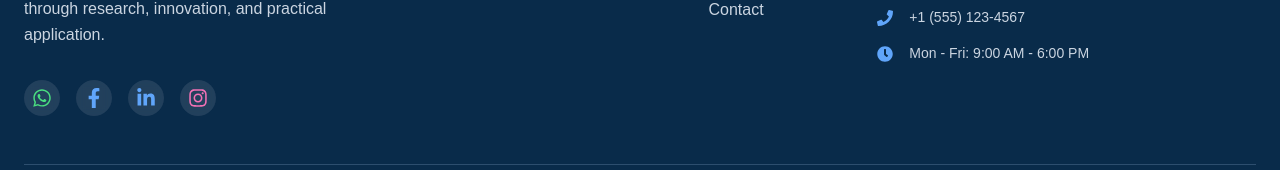
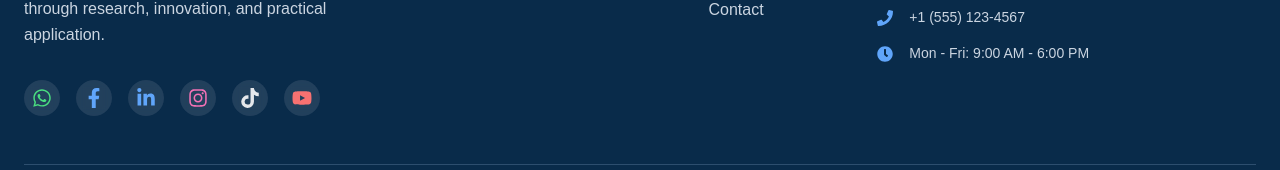
Before and after one commit to tensor-labz/tensor-labz-website, a React (Vite) app: page /contact-us in a window 1280 px wide. Shown: the part 976-1146 px from the top of the page. Built offline with nearby package versions, Linux system fonts and the light colour scheme; no server answers; a web font is replaced by a local one.

Commit message:
Merged in feature/TENSORLABS-9-social-media-added-tiktok (pull request #6)
chroe(SocialMedia):social Media Icons and Bug Fiexd

* chroe(SocialMedia):social Media Icons and Bug Fiexd

```diff
--- a/src/components/Page/Contactus/SocialMediaLinks.tsx
+++ b/src/components/Page/Contactus/SocialMediaLinks.tsx
@@ -2,10 +2,10 @@ import { memo } from "react";
 import { motion } from "framer-motion";
 import {
   FaLinkedin,
-  FaTwitter,
   FaFacebook,
   FaInstagram,
-  FaYoutube
+  FaYoutube,
+  FaTiktok
 } from 'react-icons/fa';
 import { useSocialMediaDataContext } from '../../../contexts/Api/SocialMediaContext';
 import { IconType } from "react-icons";
@@ -34,8 +34,8 @@ interface SocialMediaContextType {
 
 // Loading skeleton component with responsive layout
 const LoadingSkeleton = () => (
-  <div className="flex flex-col sm:flex-row justify-center items-center space-y-4 sm:space-y-0 sm:space-x-6 mt-10 bg-black mx-auto px-4">
-    <div className="h-6 w-24 bg-gray-700 rounded animate-pulse"></div>
+  <div className="flex flex-col sm:flex-row justify-center items-center space-y-4 sm:space-y-0 sm:space-x-6 mt-10 mx-auto px-4">
+    <div className="h-6 w-24 bg-blue-700 rounded animate-pulse"></div>
     <div className="flex justify-center items-center space-x-4">
       {[...Array(5)].map((_, index) => (
         <div
@@ -56,7 +56,6 @@ const ErrorMessage = ({ message }: { message: string }) => (
 
 const SocialMediaLinks = memo(() => {
   const { link_data, isLoading } = useSocialMediaDataContext() as SocialMediaContextType;
-
   // Social media configuration
   const socialMediaConfig: SocialMediaLink[] = [
     {
@@ -67,11 +66,11 @@ const SocialMediaLinks = memo(() => {
     {
       icon: FaFacebook,
       social_media: "FaceBook",
-      color: "text-blue-700 hover:text-blue-900",
+      color: "text-sky-700 hover:text-sky-900",
     },
     {
       icon: FaInstagram,
-      social_media: "Instagram", // Fixed typo
+      social_media: "Instragram", // Fixed typo
       color: "text-pink-600 hover:text-pink-800",
     },
     {
@@ -80,20 +79,20 @@ const SocialMediaLinks = memo(() => {
       color: "text-red-600 hover:text-red-800",
     },
     {
-      icon: FaTwitter,
-      social_media: "Twitter",
-      color: "text-blue-400 hover:text-blue-600",
+      icon: FaTiktok,
+      social_media: "TikTok",
+      color: "text-black-400 hover:text-black-600",
     }
   ];
 
   // Map social media data to configured links
-  const socialLinks= link_data?.social_media?.map((social: SocialMediaItem) => {
+  const socialLinks= link_data?.social_media?.map((social) => {
     const config = socialMediaConfig.find(
-      link => link.social_media.toLowerCase() === social.social_media.toLowerCase()
+      link => link.social_media === social?.social_media
     );
     return config ? { ...config, href: social.value } : null;
   }) || [];
-
+console.log("Mapped Social Links:", socialLinks);
   // Handle loading state
   if (isLoading) {
     return <LoadingSkeleton />;
--- a/src/components/layout/Footer.tsx
+++ b/src/components/layout/Footer.tsx
@@ -1,6 +1,6 @@
 import { memo } from 'react';
 import { motion } from 'framer-motion';
-import { FaFacebookF, FaLinkedinIn, FaInstagram, FaMapMarkerAlt, FaEnvelope, FaPhone, FaClock,FaWhatsapp } from 'react-icons/fa';
+import { FaFacebookF, FaLinkedinIn, FaInstagram, FaMapMarkerAlt, FaEnvelope, FaPhone, FaClock,FaWhatsapp,FaTiktok,FaYoutube } from 'react-icons/fa';
 import logo from "../../assets/images/logo.png";
 import { useServiceDataContext } from '../../contexts/Api/ServiceApiContext';
 
@@ -12,7 +12,8 @@ const Footer = () => {
     { icon: FaFacebookF, href: "https://facebook.com/tensorlabz", color: "text-blue-400 hover:text-blue-300" },
     { icon: FaLinkedinIn, href: "https://linkedin.com/company/tensorlabz", color: "text-blue-400 hover:text-blue-300" },
     { icon: FaInstagram, href: "https://instagram.com/tensorlabz", color: "text-pink-400 hover:text-pink-300" },
-    // { icon: FaGithub, href: "https://github.com/tensorlabz", color: "text-gray-400 hover:text-gray-300" }
+    { icon: FaTiktok, href: "https://github.com/tensorlabz", color: "text-gray-200 hover:text-gray-100 border-3 border-white" },
+    { icon: FaYoutube, href: "https://github.com/tensorlabz", color: "text-red-400 hover:text-red-300" }
   ];
 
   const footerLinks = [
```
